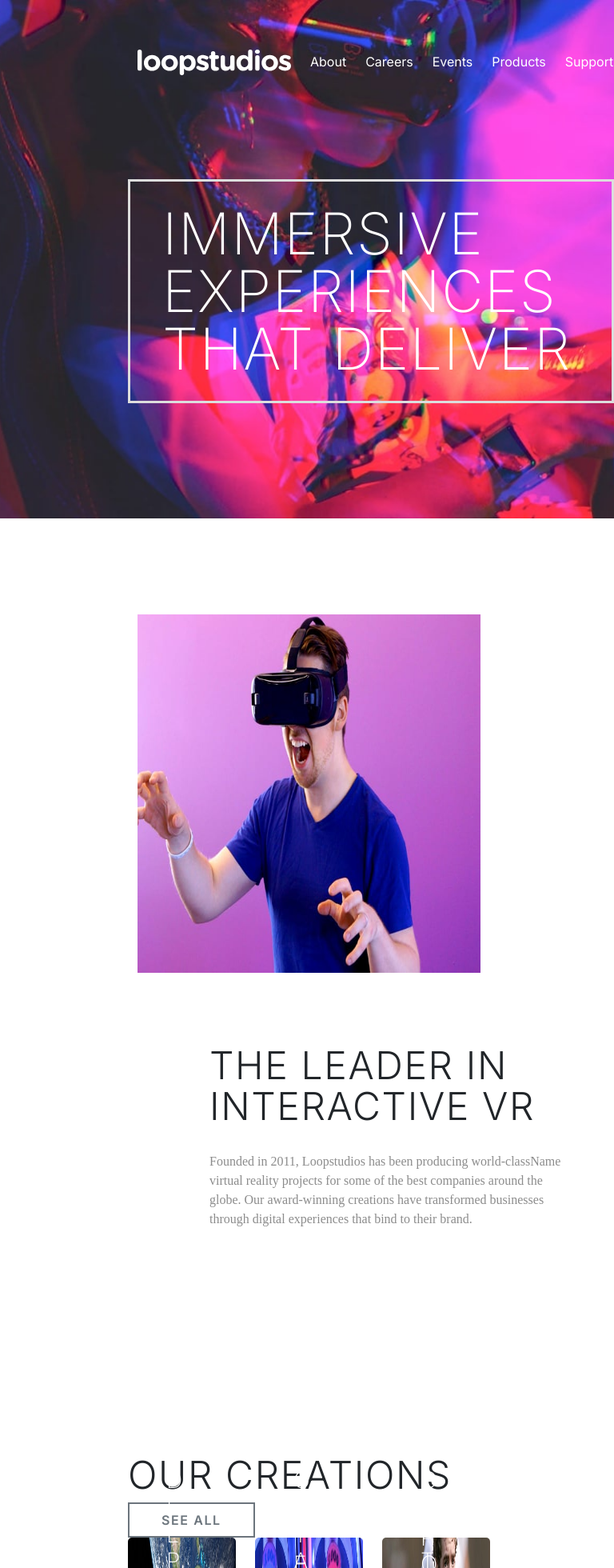
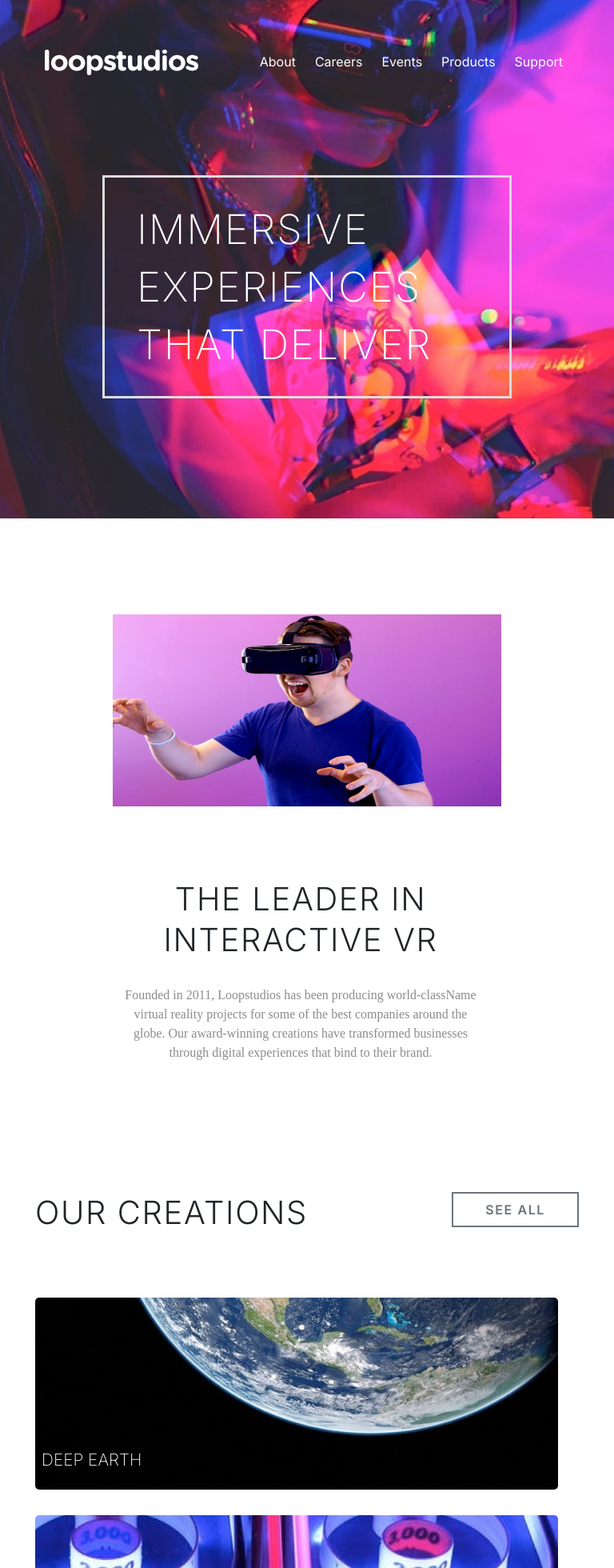
Before and after one commit to Sanjanaekanayake/loopstudios-main-page, a Next.js app: page / in a window 768 px wide. Shown: the top 1960 px of the page at 80% size. Built offline with nearby package versions, Linux system fonts and the light colour scheme.

Commit message:
media query changes are added

```diff
--- a/src/components/Body.tsx
+++ b/src/components/Body.tsx
@@ -90,12 +90,12 @@ const Body = (props: Props) => {
     <div className="custom-container pt-lg-5">
       <section className="row section">
         <Image
-          className="col-auto  int-image"
+          className="col-xxl-auto col-lg-7 col-md-9   int-image"
           src={isMobile ? interactiveMobileImg : interactiveDesktopImg}
           alt={isMobile ? "interactiveMobileImg" : "interactiveDesktopImg"}
           // sizes="(max-width: 768px) 100vw, (max-width: 1200px) 50vw, 100vw"
         />
-        <div className="position-relative col-lg-auto">
+        <div className="position-relative col-auto col-xxl-auto col-lg-1">
           <div className="card interative-card custom-position">
             <h1>The leader in interactive VR</h1>
             <p>
@@ -107,8 +107,8 @@ const Body = (props: Props) => {
           </div>
         </div>
       </section>
-      <section className="section ">
-        <div className="d-lg-flex justify-content-between section-header">
+      <section>
+        <div className="d-flex justify-content-between section-header">
           <h1 className=""> Our creations</h1>
           <div className="mt-lg-2 px-lg-4 mx-lg-2 d-none d-md-block">
             <button
@@ -120,10 +120,10 @@ const Body = (props: Props) => {
           </div>
         </div>
 
-        <div className="row row-cols-md-3 row-cols-xxl-4 pt-lg-2 mt-xxl-5 mobile-creation">
+        <div className="row row-cols-auto pt-md-2 mt-5 mobile-creation">
           {imageList.map((item, index) => {
             return (
-              <div className="col p-lg-3" key={index}>
+              <div className="col p-auto my-3" key={index}>
                 <div className="card text-white border-0">
                   <Image
                     src={isMobile ? item.mobile : item.desktop}
@@ -132,7 +132,7 @@ const Body = (props: Props) => {
                     // width="320"
                     // sizes="(max-width: 425px) 1vw, (max-width: 1200px) 1vw, 1vw"
                   />
-                  <div className="card-img-overlay d-flex flex-column col-lg-10 col-8  justify-content-end px-lg-3 px-5">
+                  <div className="card-img-overlay d-flex flex-column col-lg-10 col-8  justify-content-end px-lg-3 px-md-2 px-5">
                     <h2 className="card-title bottom-50 ">{item.title}</h2>
                   </div>
                 </div>
--- a/styles/main.scss
+++ b/styles/main.scss
@@ -4,6 +4,7 @@ $tablet:768px; // md
 $phone:425px; // sm
 
 .custom-container {
+
   max-width: 1440px;
   margin-right: auto;
   margin-left: auto;
@@ -94,6 +95,7 @@ h2 {
 }
 
 .footer {
+
   margin-top: 10.5rem;
   padding-bottom: 1.5rem;
   p {
@@ -117,48 +119,46 @@ h2 {
       padding: 0 0.3rem;
     }
   }
+
+  @media only screen and (min-width: 320px) and (max-width: 768px) {
+
+      text-align: center;
+      .footer-links{
+        margin-top: 2rem;
+
+        ul li {
+        display: block !important;
+        padding: .5rem;
+     }
+    }
+
+     margin-top: 8rem;
+     padding-bottom: 2rem;
+
+     .footer-logo {
+       width: 1rem;
+     }
+     .footer-nav-links {
+       a {
+         padding: 1.2rem .5rem;
+         font-size: .9rem;
+
+       }
+     }
+
+     .social-links {
+      margin-top: 1rem;
+       i {
+         font-size: 1.6rem;
+         padding: 0 0.3rem;
+       }
+     }
+    }
 }
 
 .display {
   visibility: block;
 }
-
-// @media only screen and (min-width: 1024px) and (max-width: 1440px) {
-//   .custom-container {
-//     max-width: 1200px;
-//     margin-right: auto;
-//     margin-left: auto;
-//     padding-right: 155px;
-//     padding-left: 120px;
-//   }
-
-//   .image-wrap {
-//     height: 116vh;
-//   }
-
-//   .hero-title {
-//     top: 41%;
-//     padding: 2rem 2.5rem;
-//     font-size: 4rem;
-//   }
-
-//   h1 {
-//     font-size: 2.5rem;
-//   }
-
-//   .interative-card {
-//     padding: 70px;
-//   }
-
-//   button {
-//     letter-spacing: 0.1rem;
-//     padding: 0.5rem 2.5rem !important;
-//   }
-
-// }
-
-
-
 
 @media only screen and (min-width: 320px) and (max-width: 480px) {
   .custom-container {
@@ -247,55 +247,99 @@ h2 {
     font-size: 1.5rem;
   }
 
-  .footer {
-
-    text-align: center;
-    .footer-links{
-      margin-top: 2rem;
-
-      ul li {
-      display: block !important;
-      padding: .5rem;
-   }
 }
 
-   margin-top: 8rem;
-   padding-bottom: 2rem;
+@media only screen and (min-width: 481px) and (max-width: 768px) {
+  .custom-container {
+    max-width: 700px;
+    margin-right: auto;
+    margin-left: auto;
+    padding-right: 10px;
+    padding-left:10px;
+  }
 
-   .footer-logo {
-     width: 1rem;
-   }
-   .footer-nav-links {
-     a {
-       padding: 1.2rem .5rem;
-       font-size: .9rem;
+  .hero-title {
+    margin: auto;
+    font-size: 3.2rem;
+    width: 32rem;
+
+    position: relative;
+    top: 7rem;
 
   }
+
+  .int-image {
+    max-height: 30vh;
+    margin: auto;
   }
 
-   .social-links {
-    margin-top: 1rem;
-     i {
-       font-size: 1.6rem;
-       padding: 0 0.3rem;
+  .interative-card {
+    padding: 90px;
+    width: 40rem;
+    height: auto;
+    border: none;
+    border-radius: 0%;
+
+    h1{
+      text-align: center;
     }
+
+    p {
+      padding-top: 1.5rem;
+      color: var(--color-gray);
+      font-family: "josefin-sans-700";
+      text-align: center;
+      font-size: 1rem;
     }
   }
 
 
+  .section-header {
+    margin-top: -4rem;
+  }
+
+  h1{
+    font-size: 2.5rem;
+  }
+  h2 {
+    font-weight: 200;
+    font-size: 1.3rem;
+  }
+}
+
+@media only screen and (min-width: 769px) and (max-width: 1440px) {
+
+  .int-image {
+    max-height: 27rem;
+  }
+
+  .custom-position {
+    position: absolute;
+    top: 180px;
+     right: -440px;
+   }
+
+   .hero-title {
+
+    font-size: 3.8rem;
 
   }
 
-// @media only screen and (min-width: 481px) and (max-width: 768px) {
-// }
 
-// @media only screen and (min-width: 769px) and (max-width: 1024px) {
-// }
+}
 
-@media (min-width: 1400px) {
+@media (min-width: 1024px) {
   .custom-container {
-    // border-color: aqua;
-    // border-style: solid;
+    max-width: 1000px;
+    margin-right: auto;
+    margin-left: auto;
+    padding-right: 50px;
+    padding-left:50px;
+  }
+}
+
+@media (min-width: 1440px) {
+  .custom-container {
     max-width: 1440px;
     margin-right: auto;
     margin-left: auto;
```
Lines whose indentation alone changed are shown as unchanged.
